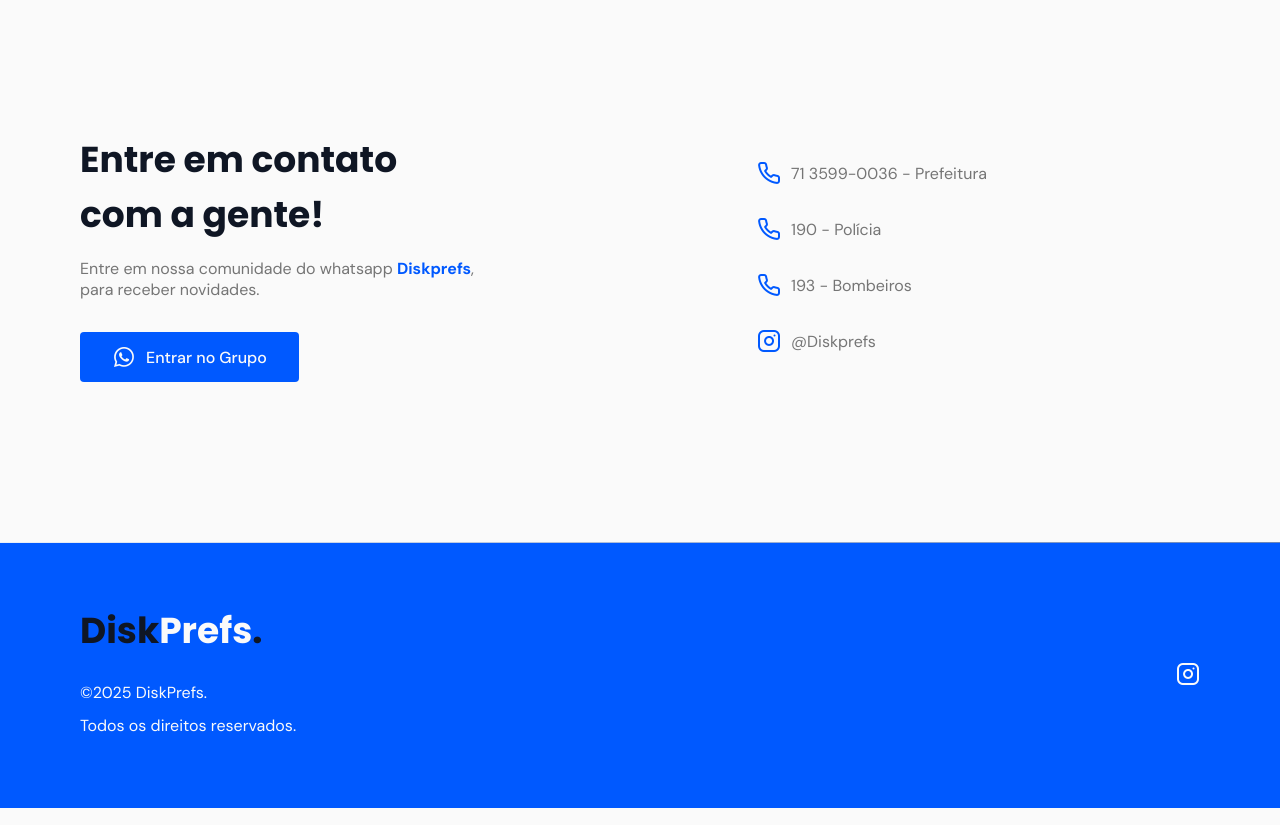
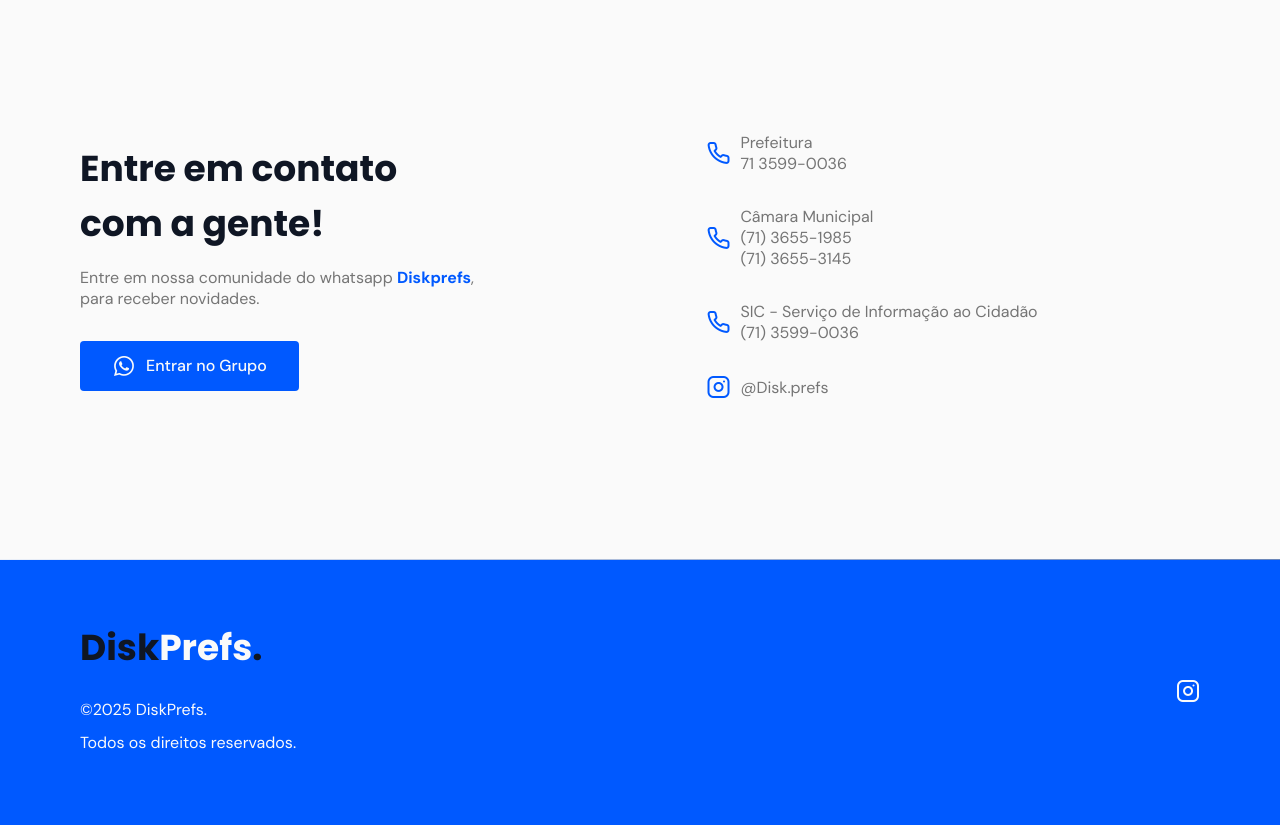
Before and after one commit to thiagoads11/DiskPrefs, a plain HTML site: page index.html in a window 1280 px wide. Shown: the part 3900-4725 px from the top of the page. Drawn offline with nearby package versions, Linux system fonts and the light colour scheme; files whose address does not match are found by name.

Commit message:
contato- link e telefone

```diff
--- a/index.html
+++ b/index.html
@@ -279,10 +279,10 @@
 
         <div class="links">
           <ul class="grid">
-            <li><i class="icon-phone"></i> 71 3599-0036 - Prefeitura</li>
-            <li><i class="icon-phone"></i> 190 - Polícia</li>
-            <li><i class="icon-phone"></i> 193 - Bombeiros</li>
-            <li><i class="icon-instagram"></i> @Diskprefs</li>
+            <li><i class="icon-phone"></i> Prefeitura <br> 71 3599-0036</li>
+            <li><i class="icon-phone"></i> Câmara Municipal <br> (71) 3655-1985 <br> (71) 3655-3145</li>
+            <li><i class="icon-phone"></i> SIC - Serviço de Informação ao Cidadão <br> (71) 3599-0036</li>
+            <li><i class="icon-instagram"></i> @Disk.prefs</li>
           </ul>
         </div>
 
@@ -304,7 +304,7 @@
           <p>Todos os direitos reservados.</p>
         </div>
         <div class="social grid">
-          <a href="https://www.instagram.com/efipemetodo?utm_source=ig_web_button_share_sheet&igsh=ZDNlZDc0MzIxNw==" target="_blank"><i class="icon-instagram"></i></a>
+          <a href="https://www.instagram.com/disk.prefs?igsh=YWdlcDdhZnpsOXNj&utm_source=qr" target="_blank"><i class="icon-instagram"></i></a>
         </div>
       </div>
      </footer>
```
